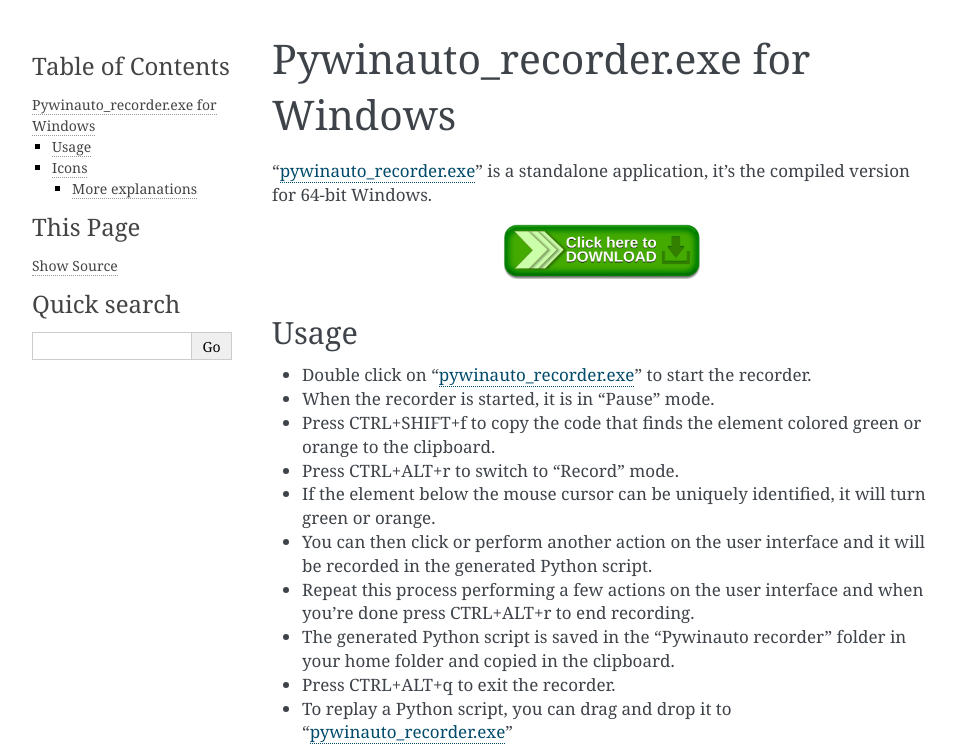
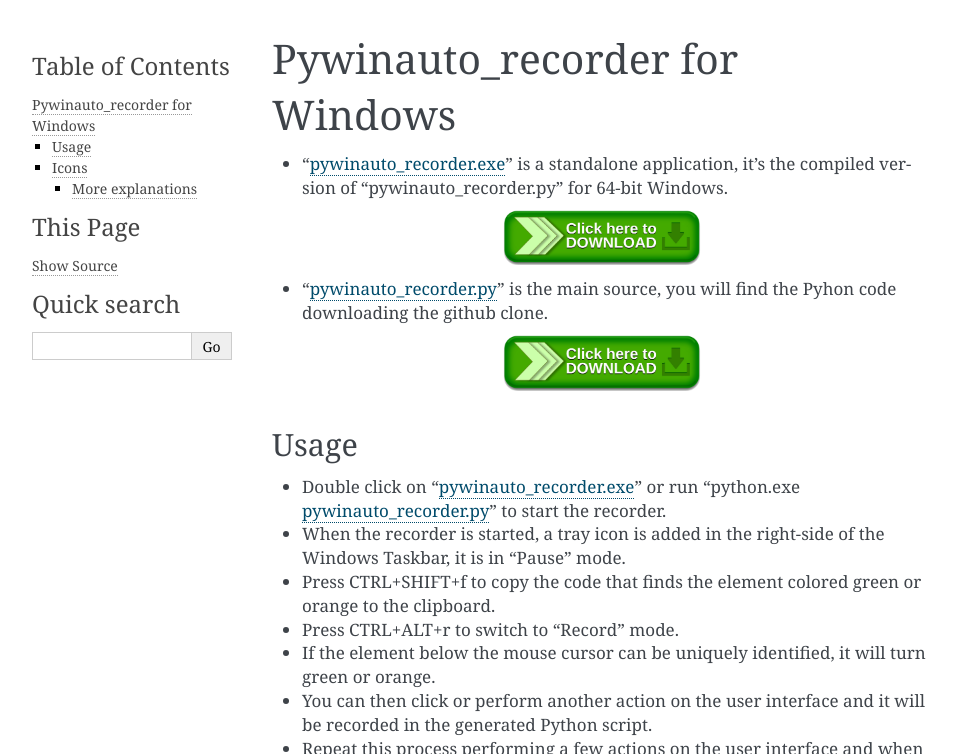
Before and after one commit to beuaaa/pywinauto_recorder, a Sphinx documentation site: the page built from docs/pywinauto_recorder_exe.rst, in a window 1280 px wide and 1400 px high. Shown: the top 754 px of the window, without its empty margins (148-1103 px from the left). Built offline with Sphinx 7.4.7, drawn with Linux system fonts in a browser that asks for light colours; some of the changed text lies outside the part shown; grey boxes are pictures that could not be loaded.

Commit message:
Added github clone download button

```diff
--- a/docs/pywinauto_recorder_exe.rst
+++ b/docs/pywinauto_recorder_exe.rst
@@ -1,6 +1,6 @@
-Pywinauto_recorder.exe for Windows
+Pywinauto_recorder for Windows
 ==================================
-"pywinauto_recorder.exe_" is a standalone application, it's the compiled version for 64-bit Windows.
+- "pywinauto_recorder.exe_" is a standalone application, it's the compiled version of "pywinauto_recorder.py" for 64-bit Windows.
 
 .. _pywinauto_recorder.exe: https://raw.githubusercontent.com/beuaaa/pywinauto_recorder/master/bin/Pywinauto_recorder_installer.exe
 
@@ -9,10 +9,19 @@ Pywinauto_recorder.exe for Windows
             :width: 200 px
             :align: center
 
+- "pywinauto_recorder.py_" is the main source, you will find the Pyhon code downloading the github clone.
+
+.. _pywinauto_recorder.py: https://github.com/beuaaa/pywinauto_recorder/archive/master.zip
+
+.. image:: https://raw.githubusercontent.com/beuaaa/pywinauto_recorder/master/Images/Download.png?sanitize=true
+            :target: https://github.com/beuaaa/pywinauto_recorder/archive/master.zip
+            :width: 200 px
+            :align: center
+
 Usage
 -----
-- Double click on "pywinauto_recorder.exe_" to start the recorder.
-- When the recorder is started, it is in "Pause" mode.
+- Double click on "pywinauto_recorder.exe_" or run "python.exe pywinauto_recorder.py_" to start the recorder.
+- When the recorder is started, a tray  icon is added in the right-side of the Windows Taskbar, it is in "Pause" mode.
 - Press CTRL+SHIFT+f to copy the code that finds the element colored green or orange to the clipboard.
 - Press CTRL+ALT+r to switch to "Record" mode.
 - If the element below the mouse cursor can be uniquely identified, it will turn green or orange.
@@ -28,7 +37,7 @@ Usage
         <iframe src="https://www.youtube.com/embed/-7W-rOvUjdE" frameborder="0" allowfullscreen style="position: absolute; top: 0; left: 0; width: 100%; height: 100%;"></iframe>
     </div>
 
-.. warning::  Pywinauto_recorder_exe does not work on all PCs. Help me to find a solution by filling this form_.
+.. warning::  Pywinauto_recorder_exe does not work on all PCs. If it doesn't work use the Python version. Help me to find a solution by filling this form_.
 
 .. _form: https://docs.google.com/forms/d/e/1FAIpQLSdvxXJCYfoFUaTVHCDzGxkMbc_8qq68pTb_7hPbaPUDyYlOeQ/viewform
 
```
